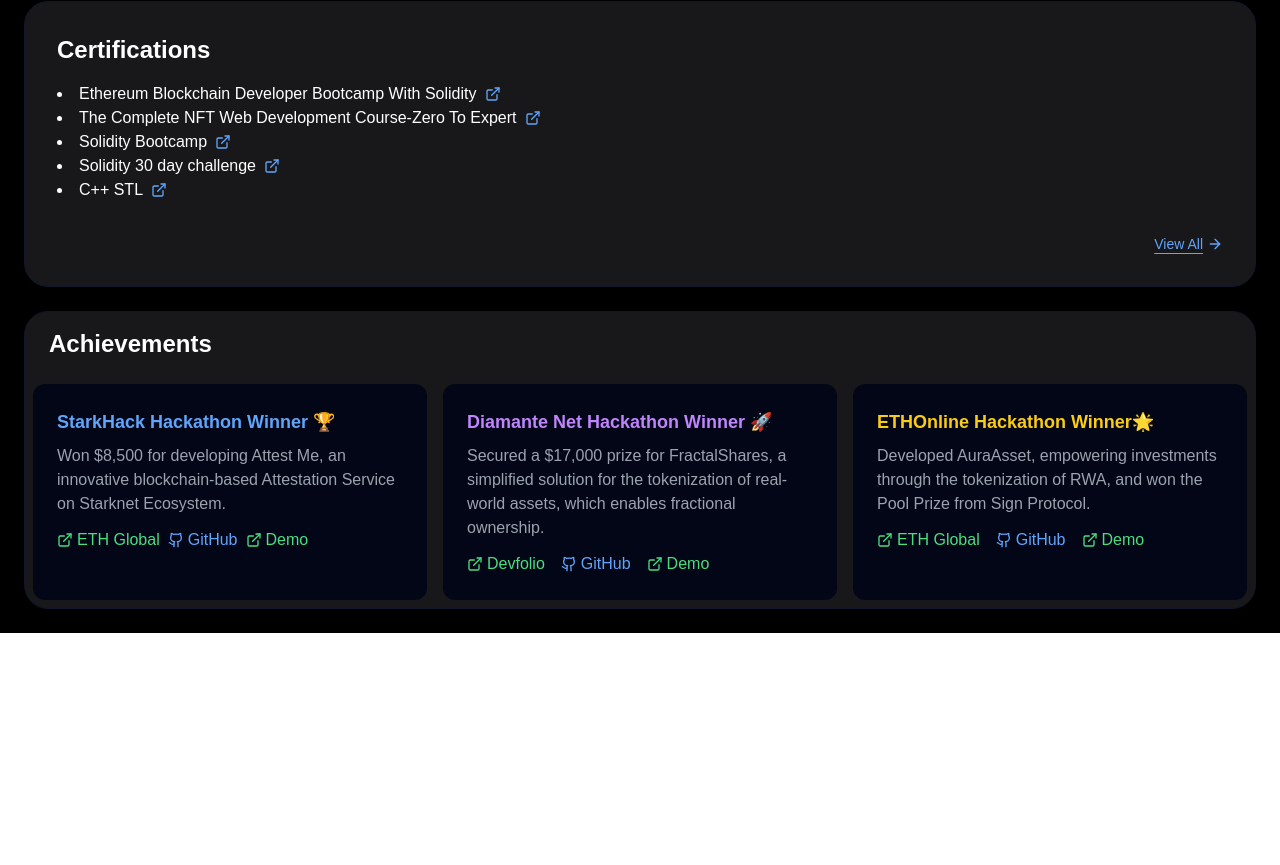
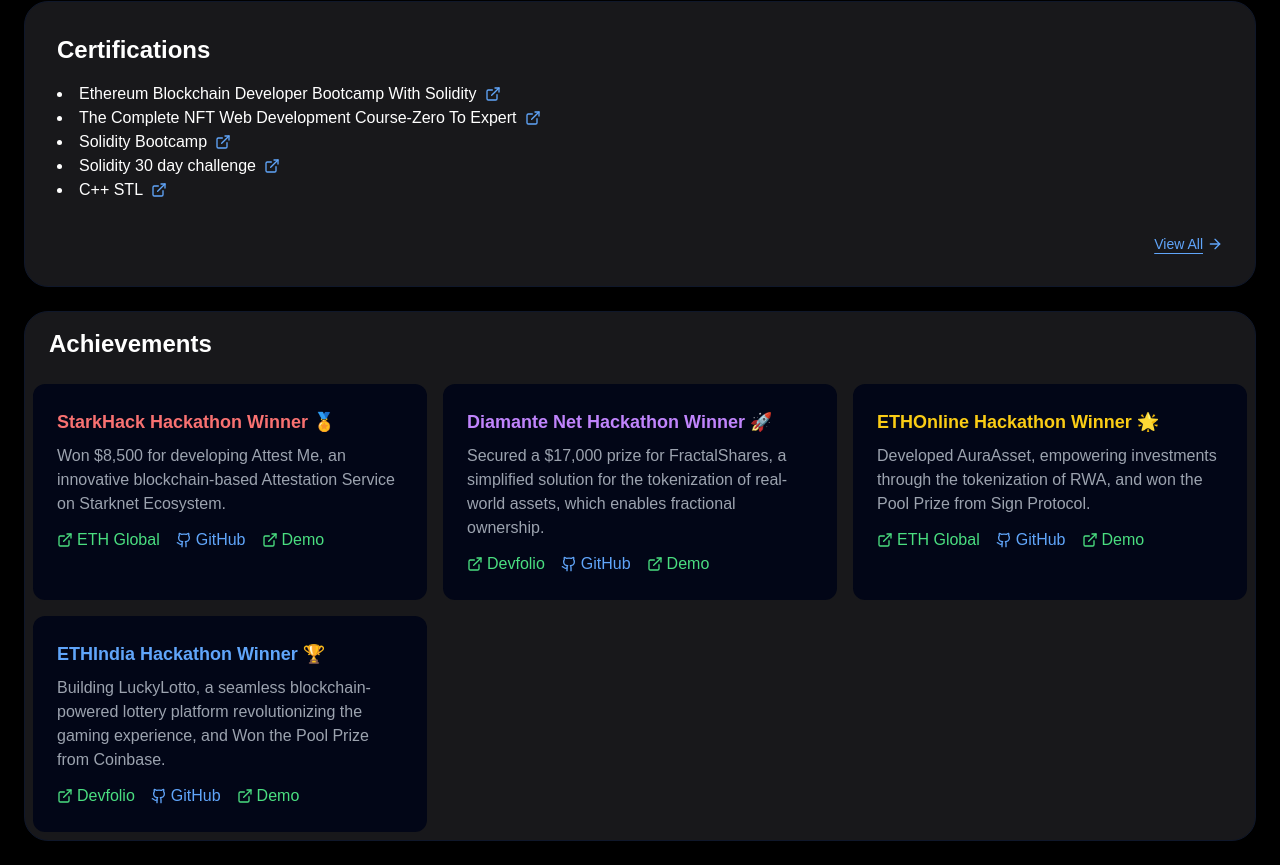
Before and after one commit to jitendragangwar123/Portfolio, a Next.js app: page / in a window 1280 px wide. Shown: the part 1111-1976 px from the top of the page. Before the commit the page ends 1744 px from the top, so only its background shows below. Built offline with nearby package versions, Linux system fonts and the light colour scheme.

Commit message:
feat:ethereum project added

```diff
--- a/src/app/page.tsx
+++ b/src/app/page.tsx
@@ -295,14 +295,14 @@
           </h2>
           <div className="grid grid-cols-1 sm:grid-cols-3 gap-4">
             <div className="bg-slate-950 p-6 rounded-xl hover:bg-zinc-800/80 transition-all">
-              <h3 className="font-bold text-lg mb-2 text-blue-400">
-                StarkHack Hackathon Winner 🏆
+              <h3 className="font-bold text-lg mb-2 text-red-400">
+                StarkHack Hackathon Winner 🏅
               </h3>
               <p className="text-gray-400 mb-3">
                 Won $8,500 for developing Attest Me, an innovative
                 blockchain-based Attestation Service on Starknet Ecosystem.
               </p>
-              <div className="flex gap-2">
+              <div className="flex gap-4">
                 <a
                   href="https://ethglobal.com/showcase/attest-me-smj4z"
                   target="_blank"
@@ -313,7 +313,7 @@
                   <span>ETH Global</span>
                 </a>
                 <a
-                  href="https://github.com/rajeebkm/attestme"
+                  href="https://github.com/rajeebkm/attest-me"
                   target="_blank"
                   rel="noopener noreferrer"
                   className="text-blue-400 hover:underline flex items-center gap-1"
@@ -322,7 +322,7 @@
                   <span>GitHub</span>
                 </a>
                 <a
-                  href="https://attestme.vercel.app/"
+                  href="https://attest-me-chi.vercel.app/"
                   target="_blank"
                   rel="noopener noreferrer"
                   className="text-green-400 hover:underline flex items-center gap-1"
@@ -375,7 +375,7 @@
 
             <div className="bg-slate-950 p-6 rounded-xl hover:bg-zinc-800/80 transition-all">
               <h3 className="font-bold text-lg mb-2 text-yellow-400">
-                ETHOnline Hackathon Winner🌟
+                ETHOnline Hackathon Winner 🌟
               </h3>
               <p className="text-gray-400 mb-3">
                 Developed AuraAsset, empowering investments through the
@@ -402,6 +402,45 @@
                 </a>
                 <a
                   href="https://aura-asset-front-end.vercel.app/"
+                  target="_blank"
+                  rel="noopener noreferrer"
+                  className="text-green-400 hover:underline flex items-center gap-1"
+                >
+                  <ExternalLink size={16} />
+                  <span>Demo</span>
+                </a>
+              </div>
+            </div>
+
+            <div className="bg-slate-950 p-6 rounded-xl hover:bg-zinc-800/80 transition-all">
+              <h3 className="font-bold text-lg mb-2 text-blue-400">
+                ETHIndia Hackathon Winner 🏆
+              </h3>
+              <p className="text-gray-400 mb-3">
+                Building LuckyLotto, a seamless blockchain-powered lottery platform revolutionizing the gaming experience,
+                and Won the Pool Prize from Coinbase.
+              </p>
+              <div className="flex gap-4">
+                <a
+                  href="https://devfolio.co/projects/luckylotto-4e8a"
+                  target="_blank"
+                  rel="noopener noreferrer"
+                  className="text-green-400 hover:underline flex items-center gap-1"
+                >
+                  <ExternalLink size={16} />
+                  <span>Devfolio</span>
+                </a>
+                <a
+                  href="https://github.com/rajeebkm/luckylotto"
+                  target="_blank"
+                  rel="noopener noreferrer"
+                  className="text-blue-400 hover:underline flex items-center gap-1"
+                >
+                  <Github size={16} />
+                  <span>GitHub</span>
+                </a>
+                <a
+                  href="https://luckylotto.vercel.app/"
                   target="_blank"
                   rel="noopener noreferrer"
                   className="text-green-400 hover:underline flex items-center gap-1"
@@ -686,6 +725,13 @@
 
 const ethereumProjects = [
   {
+    name: "Lucky-Lotto",
+    description:
+      "Seamless Blockchain Powered Betting for Gamers. 🏆 Won the Pool Prize from Coinbase at the ETHIndia 2024 Hackathon for successfully integrating their OnchainKit SDK. 🏆",
+    github: "https://github.com/rajeebkm/luckylotto",
+    live: "https://luckylotto.vercel.app/",
+  },
+  {
     name: "Aura-Asset",
     description:
       "Empowering Investments Through Tokenization of Real-World Assets. 🏆 Won the Pool Prize from Sign Protocol at the ETHOnline 2024 Hackathon for successfully integrating their attestation service. 🏆",
@@ -741,8 +787,8 @@
     name: "Attest-Me",
     description:
       "Attest Me provides a secure, transparent, and decentralized solution for creating, managing, and verifying attestations across various industries.🏆 Secured the second prize at StarkHack 2024 Hackathon for the best use of Starknet, along with a pool prize for leveraging Dynamics. 🏆",
-    github: "https://github.com/rajeebkm/attestme",
-    live: "https://attestme.vercel.app/",
+    github: "https://github.com/rajeebkm/attest-me",
+    live: "https://attest-me-chi.vercel.app/",
   },
   {
     name: "Starknet-Counter-Workshop",
```
